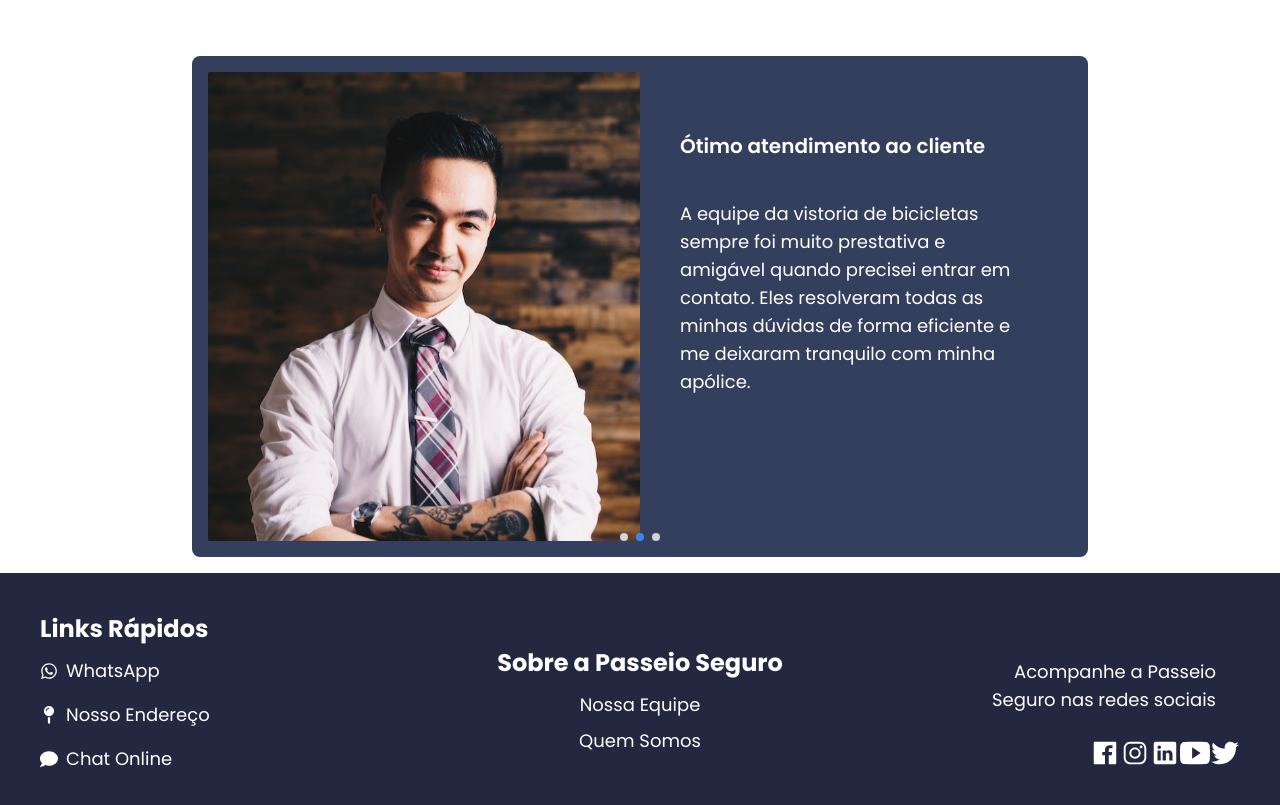
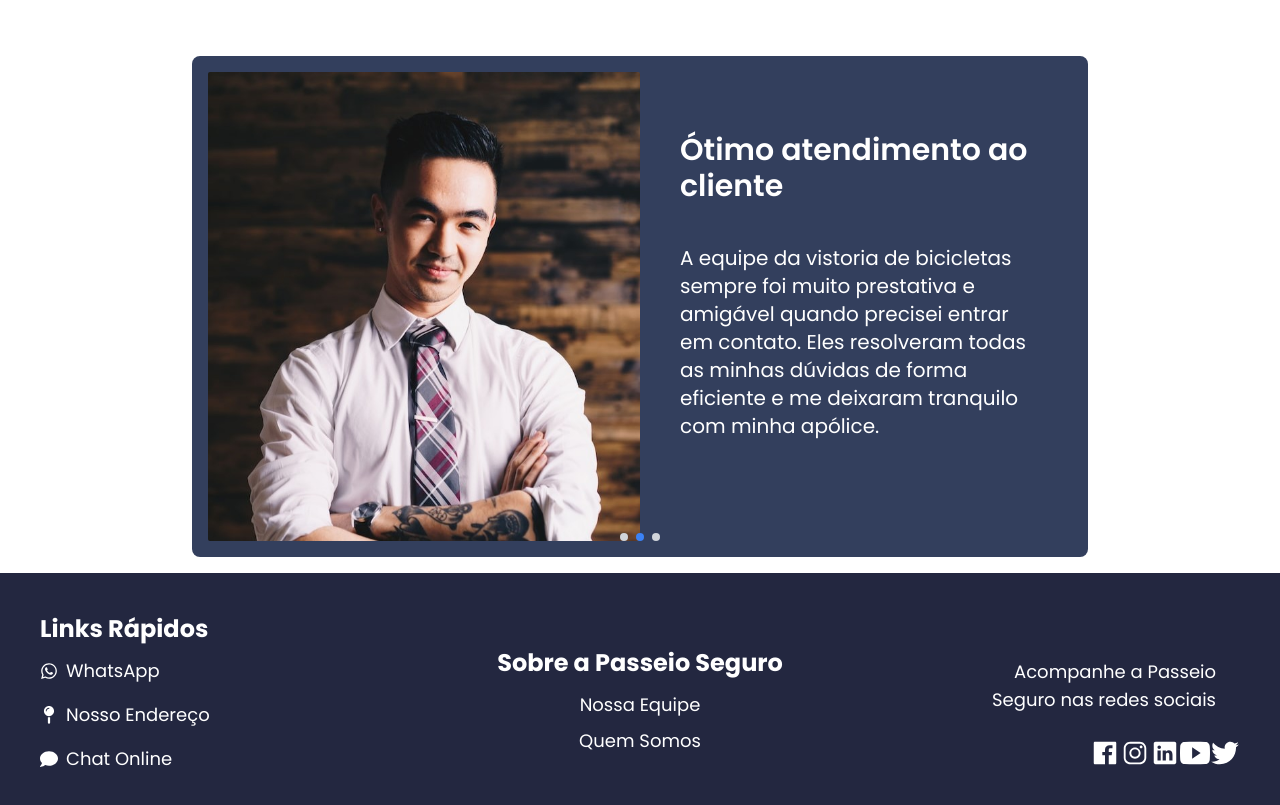
Before and after one commit to biancaroman/Passeio_Seguro, a Next.js app: page / in a window 1280 px wide. Shown: the part 1720-2525 px from the top of the page. Built offline with nearby package versions, Linux system fonts and the light colour scheme.

Commit message:
Responsividade componente carrousel

```diff
--- a/src/app/components/Carrousel/index.jsx
+++ b/src/app/components/Carrousel/index.jsx
@@ -33,18 +33,18 @@ const CarrosselClientes = () => {
   }, [feedbackAtual]);
 
   return (
-    <div className="max-w-4xl mx-auto p-4 rounded-lg" style={{ background: '#333f5d'}}>
+    <div className="max-w-4xl mx-auto p-4 rounded-lg " style={{ background: '#333f5d'}}>
       <div className="relative flex">
-        <div className="w-1/2">
+        <div className="w-full sm:w-1/2">
           <img
             src={dadosFeedback[feedbackAtual].imagem}
             alt={dadosFeedback[feedbackAtual].nome}
             className="w-full h-auto rounded-sm"
           />
         </div>
-        <div className="w-1/2  text-white p-10">
-          <h2 className="mt-5 text-xl font-semibold">{dadosFeedback[feedbackAtual].nome}</h2>
-          <p className="mt-10 text-lg">{dadosFeedback[feedbackAtual].feedback}</p>
+        <div className="w-full sm:w-1/2 text-white p-10">
+          <h2 className="mt-5 text-xl sm:text-2xl md:text-3xl font-semibold">{dadosFeedback[feedbackAtual].nome}</h2>
+          <p className="mt-10 text-base sm:text-lg md:text-xl ">{dadosFeedback[feedbackAtual].feedback}</p>
         </div>
         <div className="absolute bottom-0 left-0 right-0 flex justify-center mt-4">
           {dadosFeedback.map((_, index) => (
```
